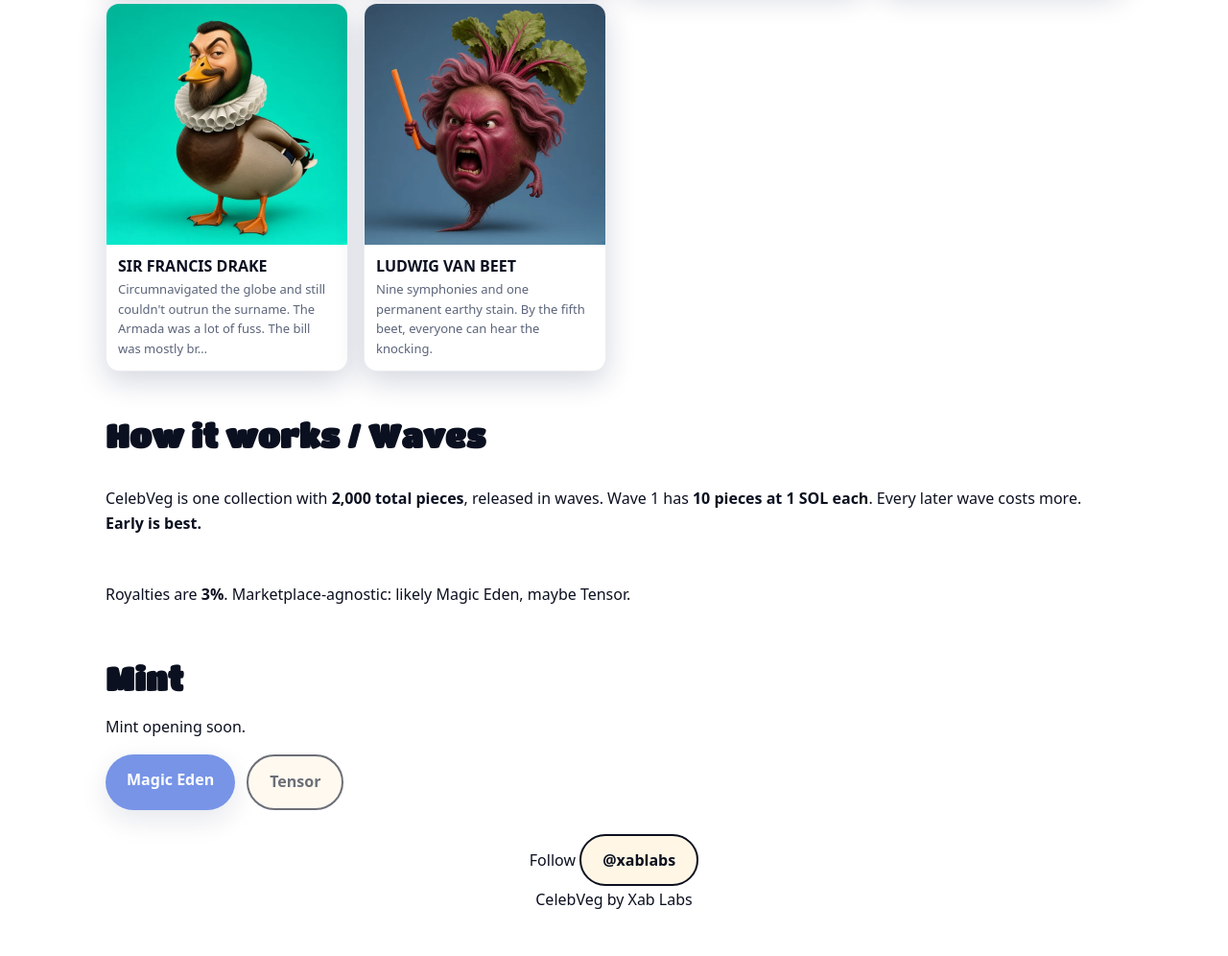
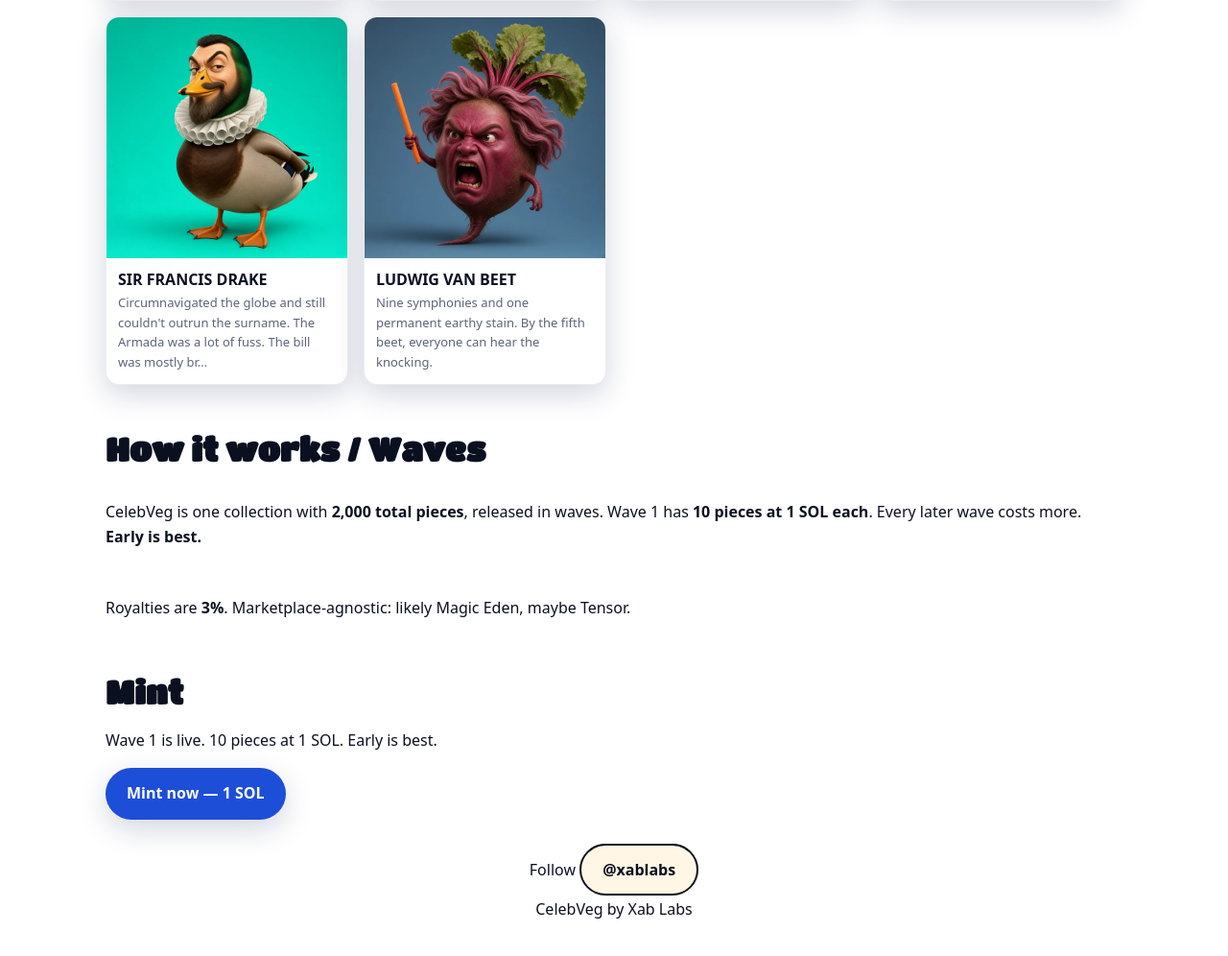
Before and after one commit to gapview01/xablabs-site, an Astro site: page /celebveg in a window 1280 px wide. Shown: the part 1404-2400 px from the top of the page at 96% size. Built offline with nearby package versions, Linux system fonts and the light colour scheme; Astro itself is replaced by a stand-in of ours.

Commit message:
feat(celebveg): add Mint CTA and update Mint section/modal to link to /celebveg/mint
Co-authored-by: gapview01 <gapview01@users.noreply.github.com>

```diff
--- a/src/pages/celebveg/index.astro
+++ b/src/pages/celebveg/index.astro
@@ -18,6 +18,7 @@ const description =
       </p>
       <div class="cta">
         <span class="badge-cream">2,000 total • 3% royalties • Marketplace-agnostic</span>
+        <a class="btn" href="/celebveg/mint">Mint now — 1 SOL</a>
       </div>
     </div>
   </section>
@@ -63,10 +64,9 @@ const description =
 
   <section class="container mt-8">
     <h2 class="section-title">Mint</h2>
-    <p class="mt-2">Mint opening soon.</p>
+    <p class="mt-2">Wave 1 is live. 10 pieces at 1 SOL. Early is best.</p>
     <div class="mt-3" style="display:flex; flex-wrap:wrap; gap:12px;">
-      <a class="btn disabled" aria-disabled="true" href="#" role="button">Magic Eden</a>
-      <a class="btn secondary disabled" aria-disabled="true" href="#" role="button">Tensor</a>
+      <a class="btn" href="/celebveg/mint">Mint now — 1 SOL</a>
     </div>
   </section>
 
@@ -104,8 +104,7 @@ const description =
                   .join('')}
               </div>
               <div class="mt-6" style="display:flex; gap:10px; flex-wrap:wrap;">
-                <a class="btn disabled" aria-disabled="true" href="#" role="button">Magic Eden</a>
-                <a class="btn secondary disabled" aria-disabled="true" href="#" role="button">Tensor</a>
+                <a class="btn" href="/celebveg/mint">Mint now — 1 SOL</a>
               </div>
             </div>
           </div>
```
